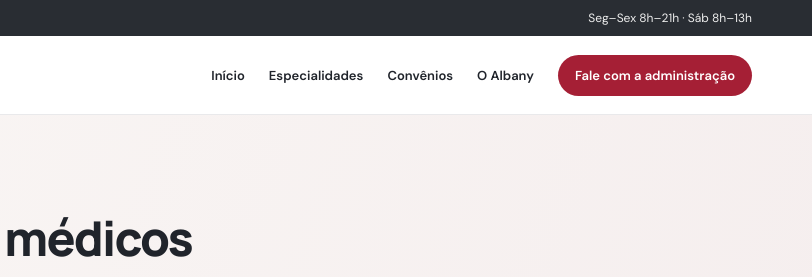
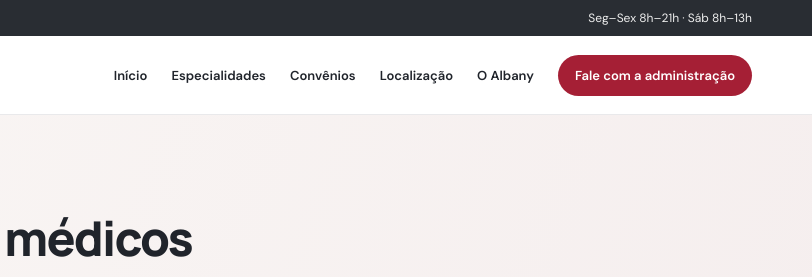
Before and after one commit to hoottle/albany-medical-center, a plain HTML site: page clinicas.html in a window 1280 px wide. Shown: the top 277 px of the page, 468-1280 px from the left. Drawn offline with Linux system fonts and the light colour scheme; no server answers.

Commit message:
Adiciona acesso à localização privilegiada na navegação

```diff
--- a/clinicas.html
+++ b/clinicas.html
@@ -21,7 +21,7 @@ footer{background:#22262c;color:#fff;padding:30px 0;font-size:12px}footer .conta
 </head>
 <body>
 <div class="top"><div class="container"><span>Rua 5 Norte, Lote 3 · Águas Claras, Brasília – DF</span><span>Seg–Sex 8h–21h · Sáb 8h–13h</span></div></div>
-<header><div class="container"><a class="brand" href="/"><img data-brand-logo alt="Albany Medical Center"><span><strong>ALBANY</strong><small>MEDICAL CENTER</small></span></a><nav><a href="/">Início</a><a href="/#especialidades">Especialidades</a><a href="/convenios.html">Convênios</a><a href="/#estrutura">O Albany</a><a class="cta" href="/#contato">Fale com a administração</a></nav></div></header>
+<header><div class="container"><a class="brand" href="/"><img data-brand-logo alt="Albany Medical Center"><span><strong>ALBANY</strong><small>MEDICAL CENTER</small></span></a><nav><a href="/">Início</a><a href="/#especialidades">Especialidades</a><a href="/convenios.html">Convênios</a><a href="/#localizacao">Localização</a><a href="/#estrutura">O Albany</a><a class="cta" href="/#contato">Fale com a administração</a></nav></div></header>
 <section class="hero"><div class="container"><span class="eyebrow">Encontre sua clínica</span><h1>Clínicas e serviços médicos</h1><p>Consulte as clínicas instaladas no Albany Medical Center. Pesquise pelo nome, especialidade ou localização da sala e entre em contato diretamente com cada equipe.</p><div class="search"><input id="q" type="search" placeholder="Ex.: cardiologia, psicologia, sala 308..." aria-label="Buscar clínica, especialidade ou sala"><button onclick="filterClinics()">Buscar clínicas</button></div></div></section>
 <main class="results"><div class="container"><p class="count" id="count">50 clínicas e serviços cadastrados</p><div class="grid" id="grid"></div><div class="empty" id="empty">Nenhuma clínica encontrada. Tente outro nome, especialidade ou número de sala.</div></div></main>
 <footer><div class="container"><span>© 2026 Albany Medical Center · CNPJ: 17.753.343/0001-20</span><span>Rua 5 Norte, Lote 3 — Águas Claras, Brasília – DF · CEP 71907-720</span></div></footer>
```
